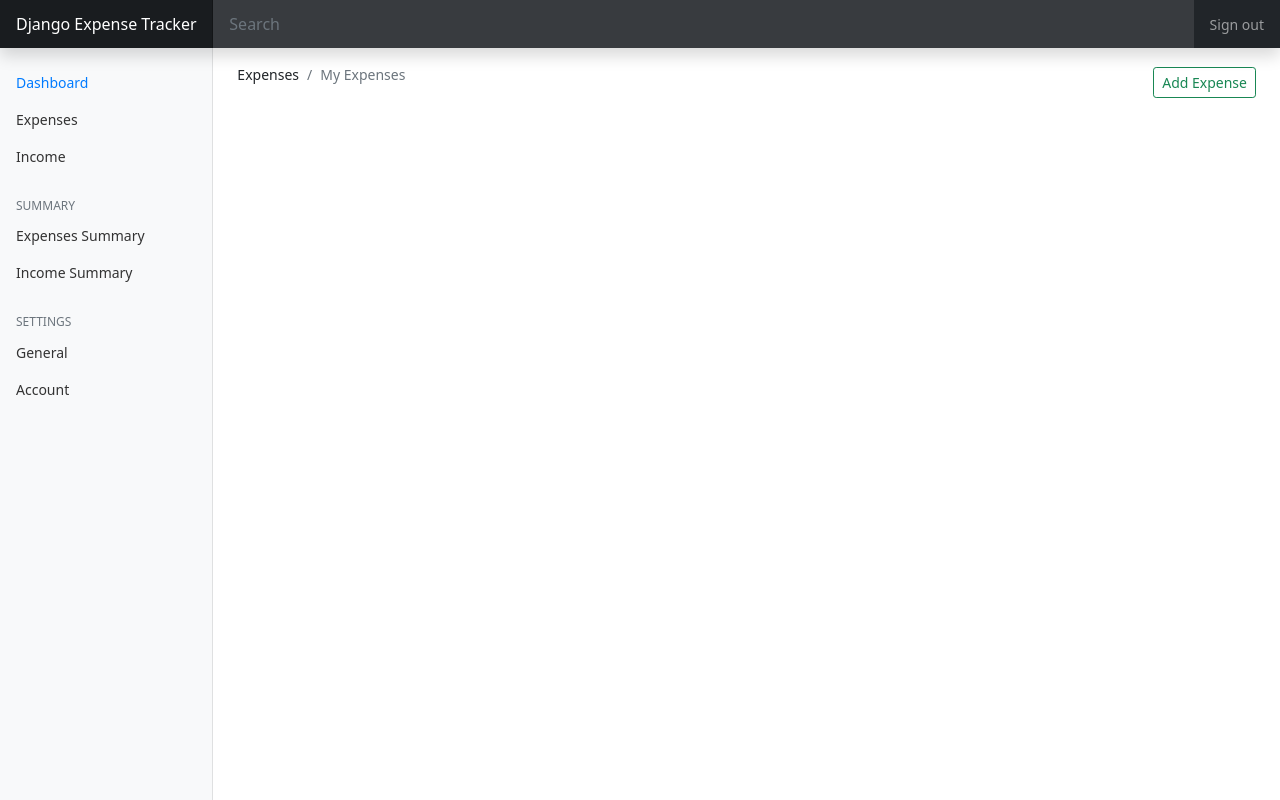
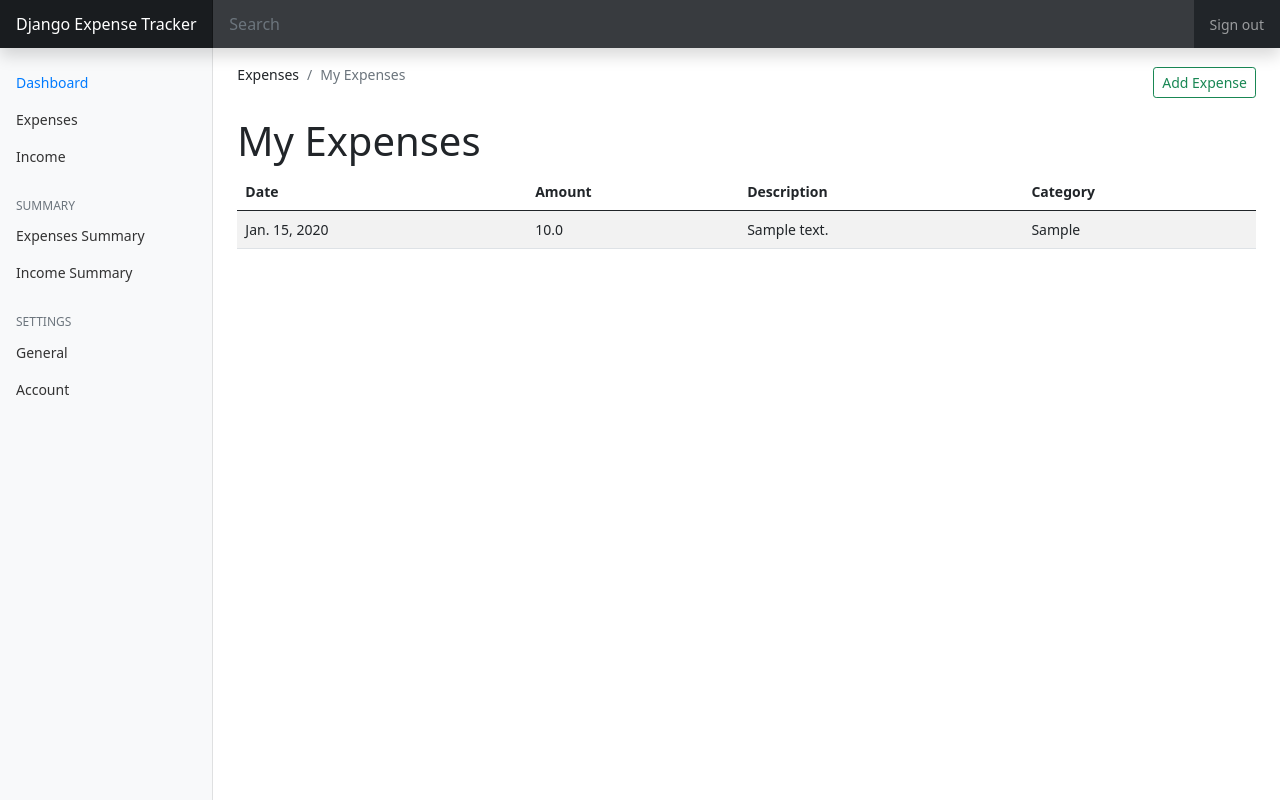
Before and after one commit to bekaarcoder/django-expense-tracker, a Django app: page / in a window 1280 px wide. Run offline with Django 3.2, Linux system fonts and the light colour scheme; a user stored in the database is signed in; tables that the repository leaves empty hold one stand-in row (values such as "Sample post").

Commit message:
adding and listing expenses

```diff
--- a/expenses/views.py
+++ b/expenses/views.py
@@ -1,13 +1,19 @@
 from django.shortcuts import render
 from django.contrib.auth.decorators import login_required
 from django.contrib import messages
-from .models import Category
+from .models import Category, Expense
 
 
 @login_required(login_url='/auth/login')
 def index(request):
-  return render(request, 'expenses/index.html')
+  expenses = Expense.objects.filter(owner=request.user).order_by('-date')
+  context = {
+    'expenses': expenses
+  }
+  return render(request, 'expenses/index.html', context)
 
+
+@login_required(login_url='/auth/login')
 def add_expense(request):
   categories = Category.objects.all()
   context = {
@@ -26,9 +32,21 @@ def add_expense(request):
 
     if not amount:
       messages.error(request, 'Amount is required.')
+      return render(request, 'expenses/add_expense.html', context)
     if not description:
       messages.error(request, 'Description is required.')
+      return render(request, 'expenses/add_expense.html', context)
     if not category:
       messages.error(request, 'Category is required.')
+      return render(request, 'expenses/add_expense.html', context)
 
-    return render(request, 'expenses/add_expense.html', context)
+    Expense.objects.create(
+      owner=request.user,
+      amount=amount,
+      date=date,
+      category=category,
+      description=description
+    )
+    messages.success(request, 'Expense saved successfully.')
+
+    return render(request, 'expenses/add_expense.html')
--- a/templates/expenses/index.html
+++ b/templates/expenses/index.html
@@ -14,4 +14,33 @@
       <a href="{% url 'expenses:add-expense' %}" class="btn btn-outline-success btn-sm ms-auto">Add Expense</a>
     </div>
   </div>
+  <div class="row">
+    <div class="col-md-12">
+      <h3 class="display-6">My Expenses</h3>
+    </div>
+    {% if expenses.count %}
+      <div class="col-md-12">
+        <table class="table table-striped table-hover">
+          <thead>
+            <tr>
+              <th scope="col">Date</th>
+              <th scope="col">Amount</th>
+              <th scope="col">Description</th>
+              <th scope="col">Category</th>
+            </tr>
+          </thead>
+          <tbody>
+            {% for expense in expenses %}
+              <tr>
+                <td>{{expense.date}}</td>
+                <td>{{expense.amount}}</td>
+                <td>{{expense.description}}</td>
+                <td>{{expense.category}}</td>
+              </tr>
+            {% endfor %}
+          </tbody>
+        </table>
+      </div>
+    {% endif %}
+  </div>
 {% endblock content %}
```
